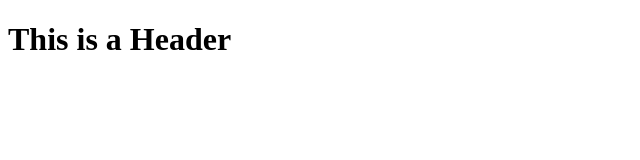
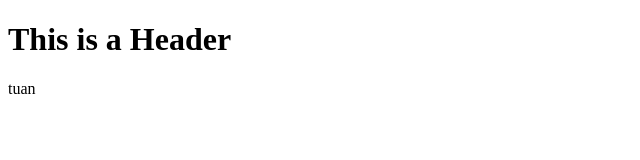
Before and after one commit to Tuan-solit/git-test, a plain HTML site: page index.html in a window 1280 px wide. Shown: the full height of the page, 0-640 px from the left. Drawn offline with Linux system fonts and the light colour scheme.

Commit message:
second commit

```diff
--- a/index.html
+++ b/index.html
@@ -8,5 +8,6 @@
 </head>
 <body>
     <h1>This is a Header</h1>
+    <p>tuan</p>
 </body>
 </html>
```
